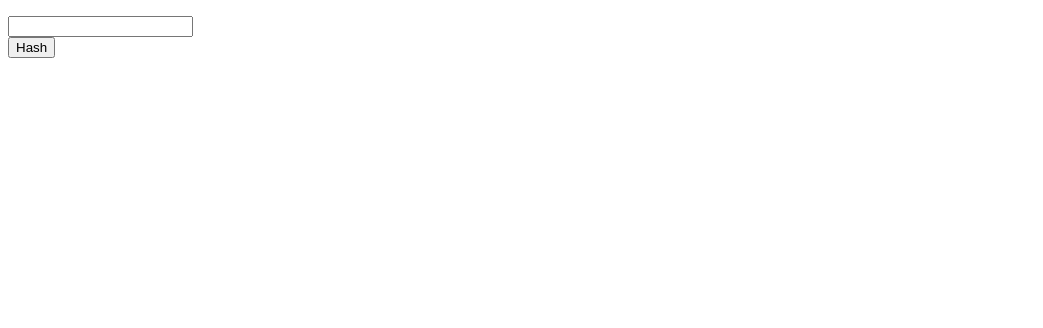
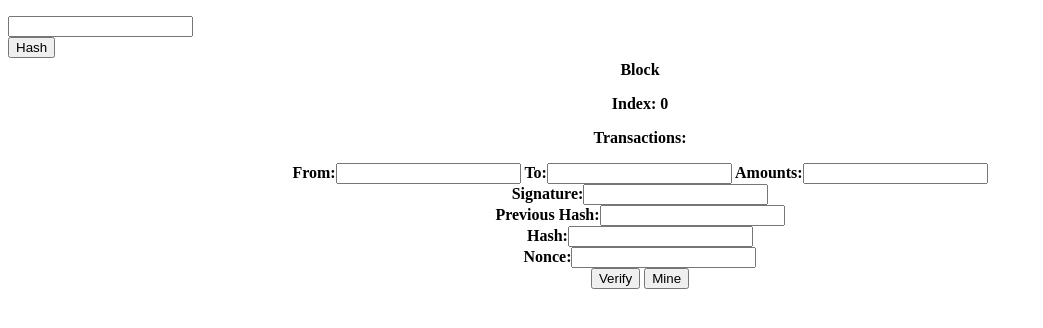
Before and after one commit to lst97/blockchain_demo, a plain HTML site: page src/index.html in a window 1280 px wide. Shown: the whole page, without its empty margins (0-1043 px from the left). Drawn offline with Linux system fonts and the light colour scheme.

Commit message:
Update index.html

```diff
--- a/src/index.html
+++ b/src/index.html
@@ -1,11 +1,13 @@
 <!DOCTYPE html>
 <html lang="en">
+
 <head>
     <meta charset="UTF-8">
     <meta http-equiv="X-UA-Compatible" content="IE=edge">
     <meta name="viewport" content="width=device-width, initial-scale=1.0">
     <title>Block Chain</title>
 </head>
+
 <body>
     <script type="text/javascript" src="./test.js"></script>
     <script type="text/javascript" src="./SHA256.js"></script>
@@ -13,5 +15,25 @@
     <input type="string" id="input"></br>
     <button id="hash" type="button" onclick="sha256Test()">Hash</button>
 
+    <table style="width:100%">
+        <tr>
+            <th id="block">Block
+                <p>Index: 0</p>
+                <p>Transactions:</p>
+
+                <text>From:</text><input type="From" id="from">
+                <text>To:</text><input type="To" id="to">
+                <text>Amounts:</text><input type="Amounts" id="amount"></br>
+                <text>Signature:</text><input type="Signature" id="signature"></br>
+
+                <text>Previous Hash:</text><input type="PreviousHash" id="preHash"></br>
+                <text>Hash:</text><input type="Hash" id="hash"></br>
+                <text>Nonce:</text><input type="Nonce" id="nonce"></br>
+                <button id="verify" type="button" onclick="verifyTest()">Verify</button>
+                <button id="mine" type="button" onclick="mineTest()">Mine</button>
+            </th>
+        </tr>
+    </table>
 </body>
+
 </html>
```
